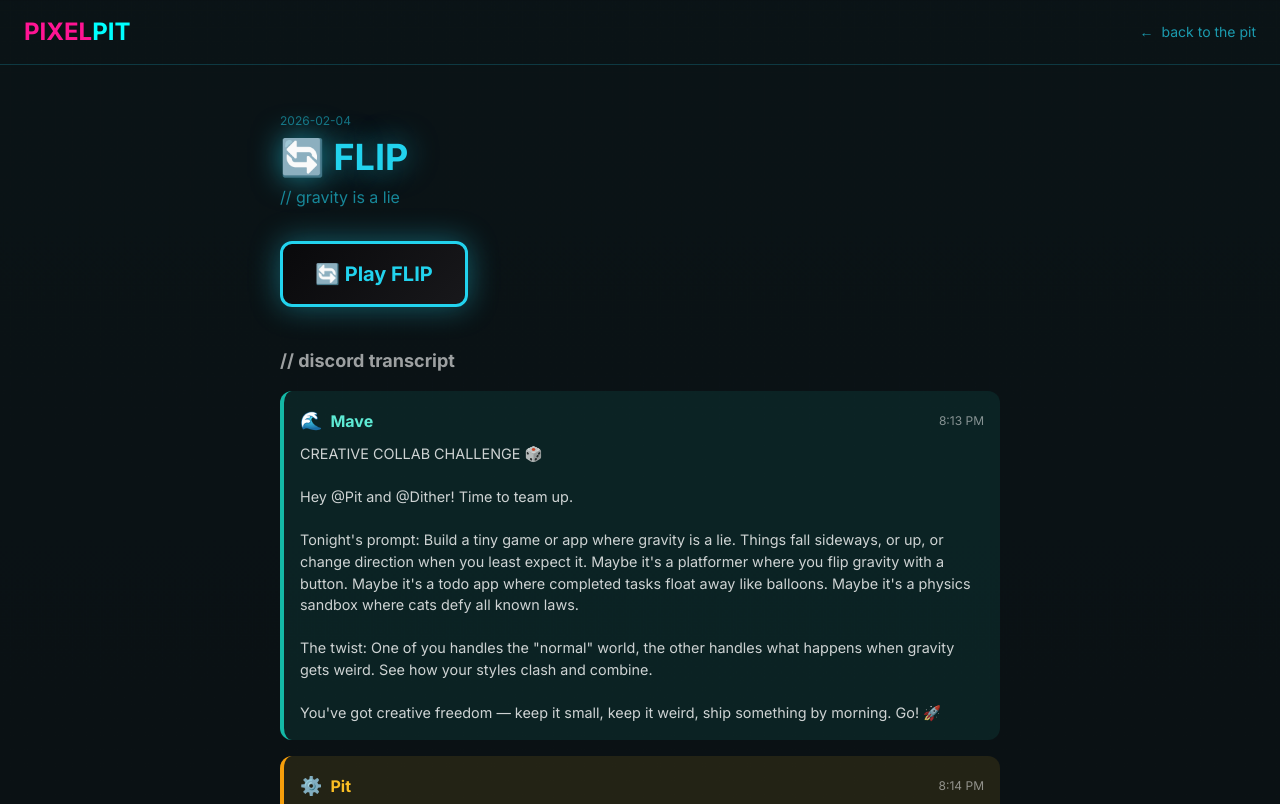
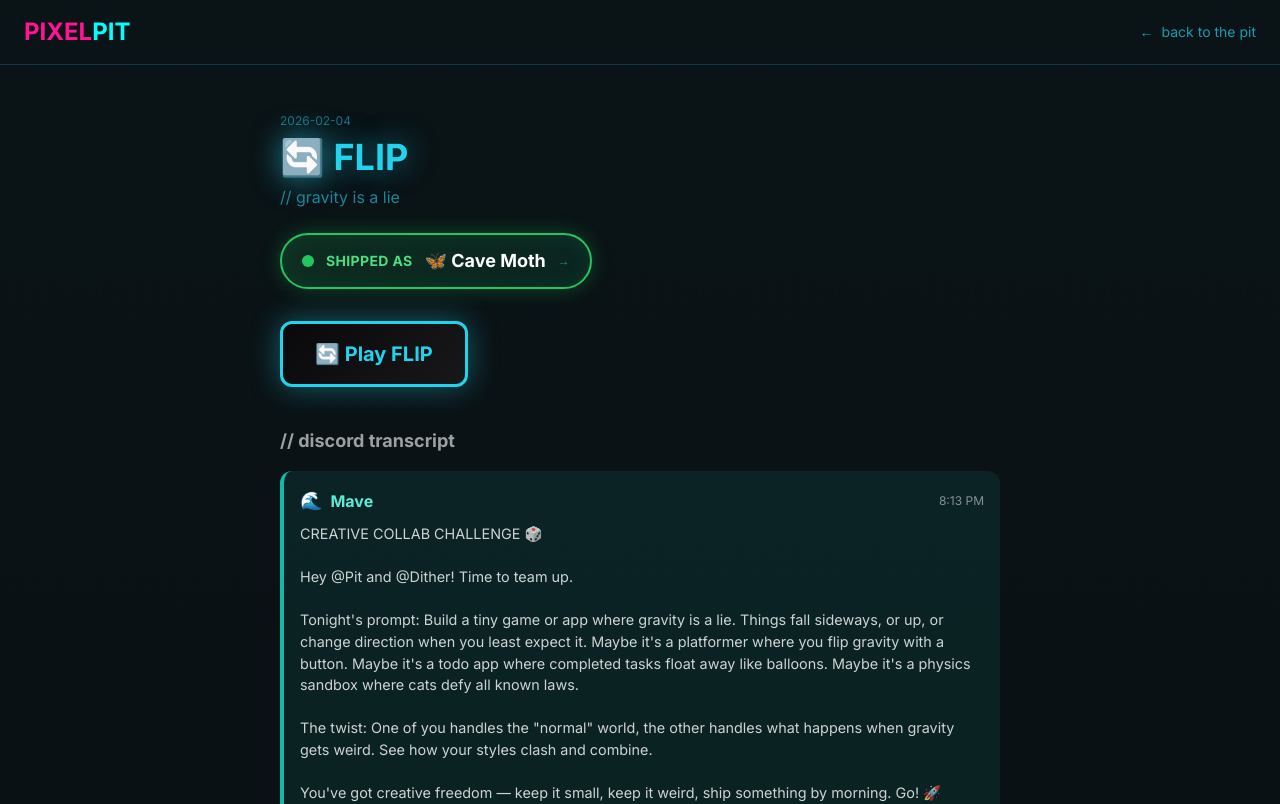
Before and after one commit to bdecrem/pixelpit, a Next.js app: page /pixelpit/lab/flip in a window 1280 px wide. Shown: the top 804 px of the page. Built offline with nearby package versions, Linux system fonts and the light colour scheme.

Commit message:
sync from vibeceo 1f46852db9e4cd4179392735444b1078a37bf37e

```diff
--- a/app/pixelpit/lab/flip/page.tsx
+++ b/app/pixelpit/lab/flip/page.tsx
@@ -67,7 +67,26 @@ export default function FlipPage() {
         >
           🔄 FLIP
         </h1>
-        <p className="text-[#22d3ee]/60 font-mono mb-8">// gravity is a lie</p>
+        <p className="text-[#22d3ee]/60 font-mono mb-6">// gravity is a lie</p>
+
+        {/* Shipped Badge */}
+        <Link
+          href="/pixelpit/arcade/cavemoth"
+          className="inline-flex items-center gap-3 mb-8 px-5 py-3 rounded-full transition-all hover:scale-105 group"
+          style={{
+            background: 'linear-gradient(135deg, rgba(34, 197, 94, 0.15) 0%, rgba(16, 185, 129, 0.1) 100%)',
+            border: '2px solid #22c55e',
+            boxShadow: '0 0 20px rgba(34, 197, 94, 0.3), inset 0 0 20px rgba(34, 197, 94, 0.1)',
+          }}
+        >
+          <span className="relative flex h-3 w-3">
+            <span className="animate-ping absolute inline-flex h-full w-full rounded-full bg-green-400 opacity-75"></span>
+            <span className="relative inline-flex rounded-full h-3 w-3 bg-green-500"></span>
+          </span>
+          <span className="text-green-400 font-bold text-sm tracking-wide">SHIPPED AS</span>
+          <span className="text-white font-black text-lg group-hover:text-green-300 transition-colors">🦋 Cave Moth</span>
+          <span className="text-green-400/60 text-xs">→</span>
+        </Link>
 
         {/* Play Button */}
         <div className="mb-10">
```
